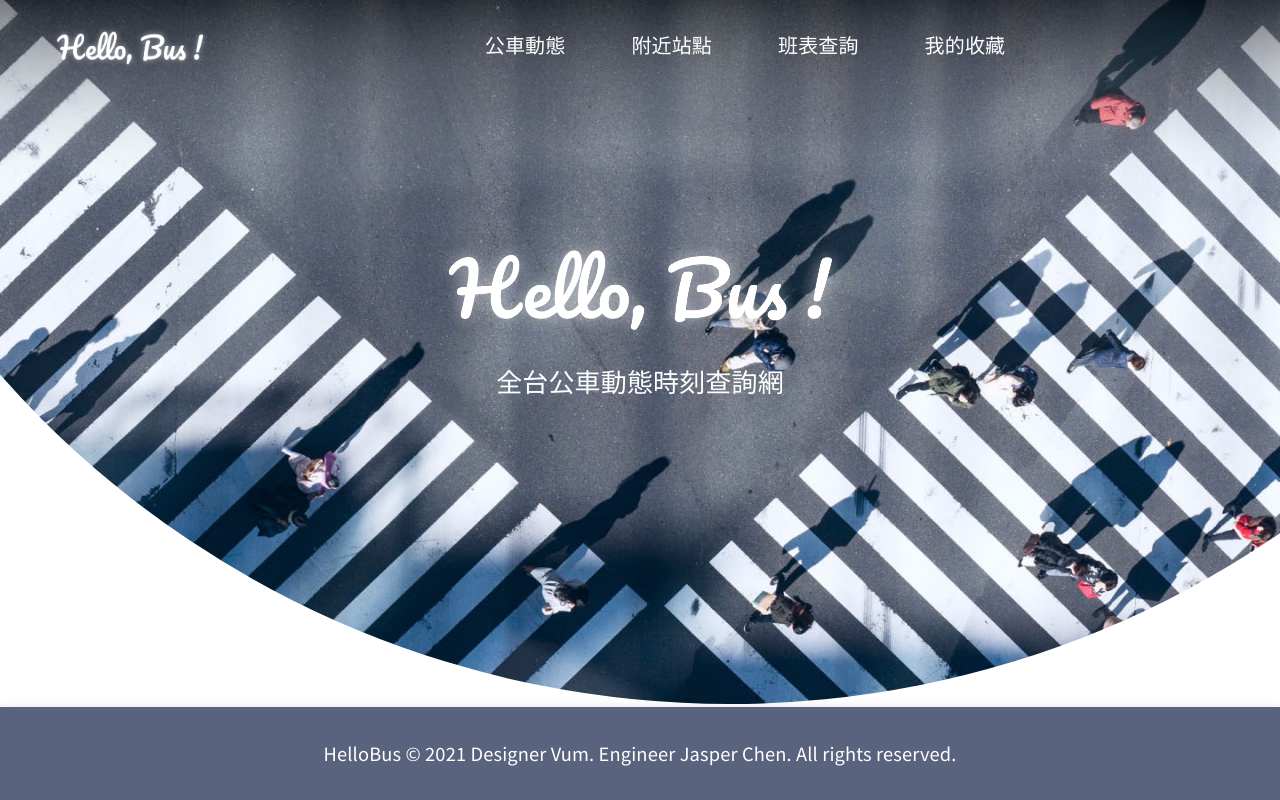
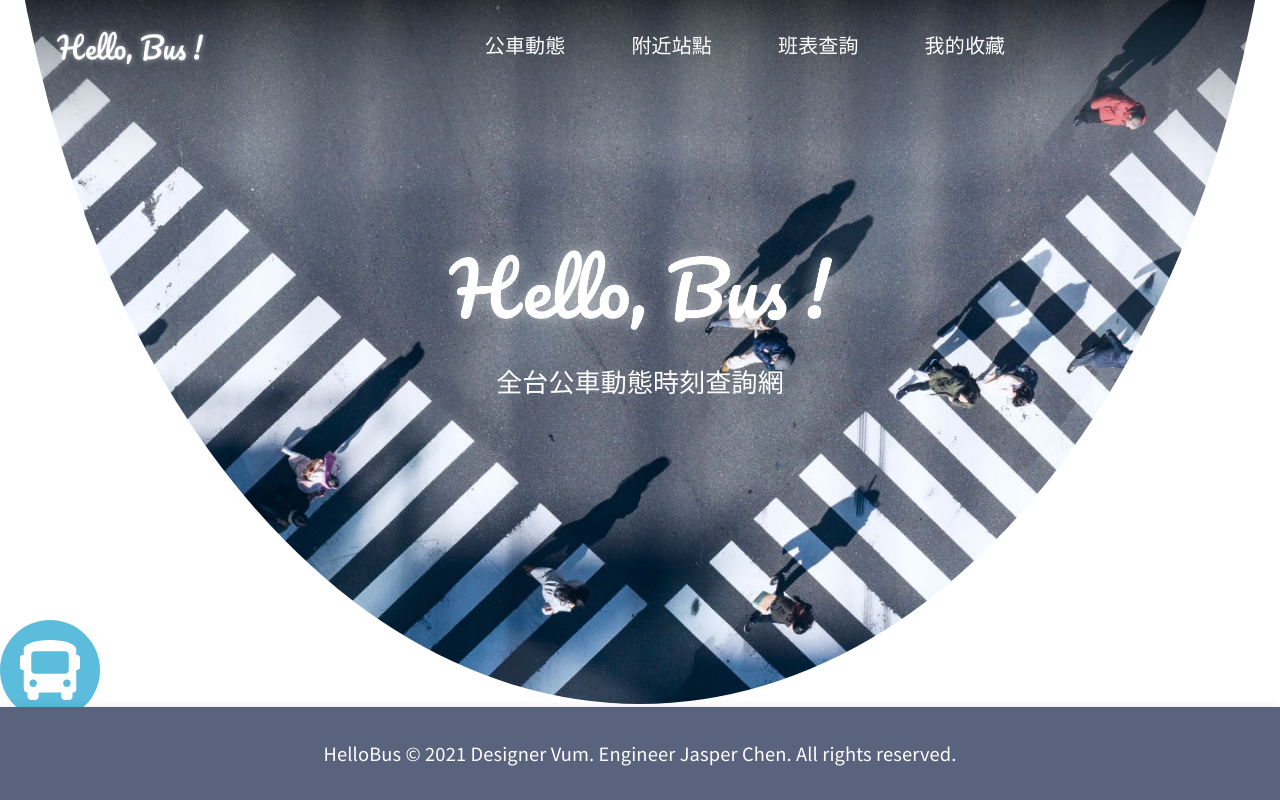
Before and after one commit to jasperdyb/f2e_2021_hello_bus, a Next.js app: page / in a window 1280 px wide. Built offline with nearby package versions, Linux system fonts and the light colour scheme.

Commit message:
Build animtion button

```diff
--- a/components/Background.tsx
+++ b/components/Background.tsx
@@ -77,18 +77,19 @@ const BackgroundImageEclipse = muiStyled("div")(({ theme }) => ({
   overflow: "hidden",
   position: "relative",
 
+  // left: "-50vw",
   zIndex: 0,
 
   "&:before": {
     content: '""',
     position: "absolute",
     top: -1241,
-    left: -1945 / 8,
-    width: 1945,
+    // left: "-20%",
+    width: "100%",
     height: 1945,
 
     borderRadius: "50%",
-    boxShadow: "0px 0px 0px 9999px #FFF",
+    boxShadow: `0px 0px 0px 9999px ${theme.palette.common.white}`,
     zIndex: -1,
   },
 }));
--- /dev/null
+++ b/components/ButtonAnimatedBus.tsx
@@ -0,0 +1,101 @@
+import type { NextPage } from "next";
+import React, { useState, useEffect, useRef } from "react";
+import Link from "next/link";
+import styled from "styled-components";
+import Image from "next/image";
+
+import { gsap } from "gsap";
+
+import { styled as muiStyled, useTheme } from "@mui/material/styles";
+import useMediaQuery from "@mui/material/useMediaQuery";
+
+import ButtonBase, { buttonBaseClasses } from "@mui/material/ButtonBase";
+import Typography from "@mui/material/Typography";
+import Box from "@mui/material/Box";
+import ArrowForwardIcon from "@mui/icons-material/ArrowForward";
+
+import { faBus } from "@fortawesome/free-solid-svg-icons/faBus";
+import {
+  FontAwesomeIcon,
+  FontAwesomeIconProps,
+} from "@fortawesome/react-fontawesome";
+
+interface Props {
+  title: string;
+  link?: string;
+}
+
+const ButtonAnimatedBus: React.FC<Props> = ({ title, link }) => {
+  const [IsHovering, setIsHovering] = useState(false);
+  const theme = useTheme();
+  const onMobile = useMediaQuery(theme.breakpoints.down("sm"));
+
+  const circleRightRef = useRef();
+  const circleLeftRef = useRef();
+
+  useEffect(() => {
+    if (IsHovering) {
+      gsap.to(circleRightRef.current, { right: -36 });
+      gsap.to(circleLeftRef.current, { left: -18 });
+    } else {
+      gsap.to(circleRightRef.current, { right: -100 });
+      gsap.to(circleLeftRef.current, { left: -100 });
+    }
+  }, [IsHovering]);
+
+  return (
+    <ThemedButton
+      onMouseEnter={() => {
+        console.log("onMouseOver");
+        setIsHovering(true);
+      }}
+      onMouseLeave={() => {
+        console.log("onMouseLeave");
+        setIsHovering(false);
+      }}
+    >
+      <BusIcon />
+      <CircleRight ref={circleRightRef} />
+      <CircleLeft ref={circleLeftRef} />
+    </ThemedButton>
+  );
+};
+
+const ThemedButton = muiStyled(ButtonBase)(({ theme }) => ({
+  position: "relative",
+  backgroundColor: "#5CBCDB",
+  width: 100,
+  height: 100,
+  borderRadius: "50%",
+  overflow: "hidden",
+
+  // [`& .${buttonBaseClasses.root}`]: {},
+}));
+
+const TransparentCircle = muiStyled("div")(({ theme }) => ({
+  position: "absolute",
+  width: 100,
+  height: 100,
+  borderRadius: "50%",
+  opacity: 0.3,
+  // [`& .${buttonBaseClasses.root}`]: {},
+}));
+const CircleRight = muiStyled(TransparentCircle)(({ theme }) => ({
+  right: -100,
+  backgroundColor: "#B4E0EE",
+}));
+const CircleLeft = muiStyled(TransparentCircle)(({ theme }) => ({
+  left: -100,
+  top: 12,
+  backgroundColor: "#316E82",
+}));
+
+const BusIcon = muiStyled((props: FontAwesomeIconProps) => (
+  <FontAwesomeIcon icon={faBus} {...props} />
+))(({ theme }) => ({
+  fontSize: 60,
+  color: theme.palette.common.white,
+  zIndex: 10,
+}));
+
+export default ButtonAnimatedBus;
--- /dev/null
+++ b/components/FontAwesomeSvgIcon.tsx
@@ -0,0 +1,32 @@
+import type { NextPage } from "next";
+import React, { useState, useEffect, useRef } from "react";
+
+import SvgIcon from "@mui/material/SvgIcon";
+
+type FontAwesomeSvgIconProps = {
+  icon: any;
+};
+const FontAwesomeSvgIcon: React.forwardRef<
+  SVGSVGElement,
+  FontAwesomeSvgIconProps
+> = (props, ref) => {
+  const { icon } = props;
+
+  const {
+    icon: [width, height, , , svgPathData],
+  } = icon;
+
+  return (
+    <SvgIcon ref={ref} viewBox={`0 0 ${width} ${height}`}>
+      {typeof svgPathData === "string" ? (
+        <path d={svgPathData} />
+      ) : (
+        svgPathData.map((d: string, i: number) => (
+          <path style={{ opacity: i === 0 ? 0.4 : 1 }} d={d} />
+        ))
+      )}
+    </SvgIcon>
+  );
+};
+
+export default FontAwesomeSvgIcon;
--- a/package.json
+++ b/package.json
@@ -10,6 +10,9 @@
   "dependencies": {
     "@emotion/react": "^11.5.0",
     "@emotion/styled": "^11.3.0",
+    "@fortawesome/fontawesome-svg-core": "^1.2.36",
+    "@fortawesome/free-solid-svg-icons": "^5.15.4",
+    "@fortawesome/react-fontawesome": "^0.1.16",
     "@mui/icons-material": "^5.1.0",
     "@mui/material": "^5.0.6",
     "@mui/styled-engine-sc": "^5.0.4",
--- a/pages/index.tsx
+++ b/pages/index.tsx
@@ -10,10 +10,8 @@ import useMediaQuery from "@mui/material/useMediaQuery";
 import Stack from "@mui/material/Stack";
 import { Typography } from "@mui/material";
 
-import MainInfoGrid from "components/MainInfoGrid";
-import InfoCard, { InfoCardContainer } from "components/InfoCard";
-import MainButton from "components/MainButton";
 import Layout from "components/Layout";
+import ButtonAnimatedBus from "components/ButtonAnimatedBus";
 
 import Background from "components/Background";
 import Navbar from "components/Navbar";
@@ -27,6 +25,7 @@ const Home = () => {
     <>
       <Background image={picBgPC} logo={HelloBus_light}>
         <Navbar />
+        <ButtonAnimatedBus title="bus" />
       </Background>
     </>
   );
```
Also changed, not shown: 1 other file (tests, documents, lock files or other folders).
